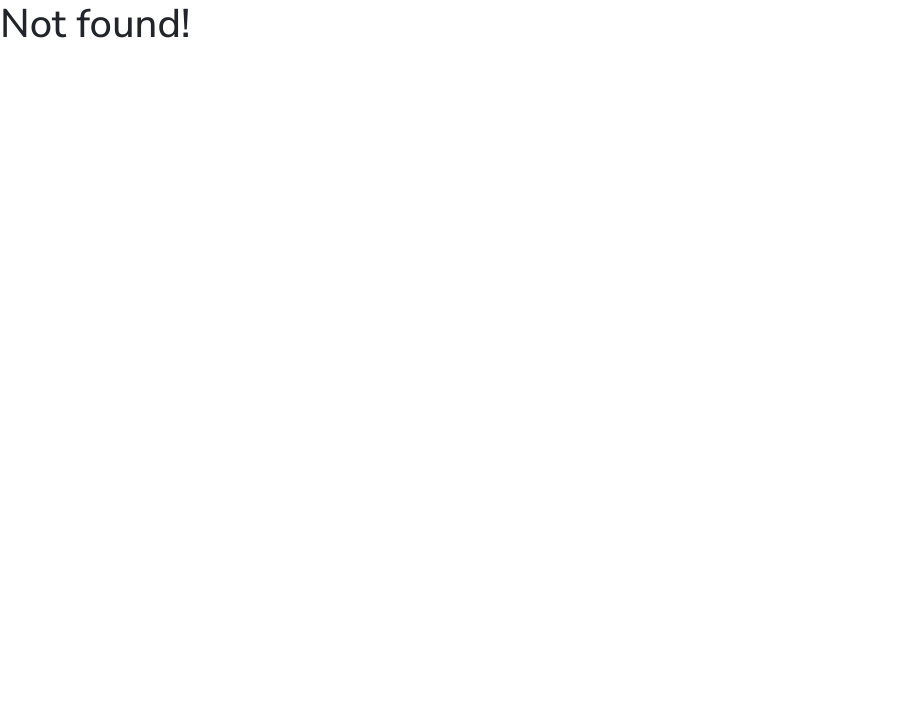
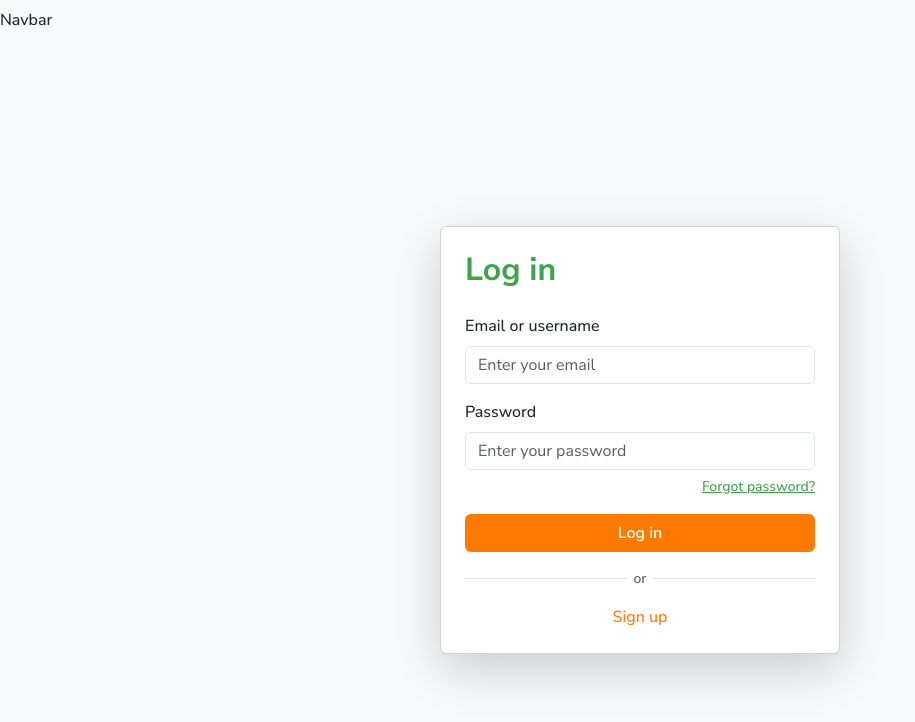
Before and after one commit to eulybin/waypoint-app, a React app: page /login in a window 1280 px wide. Before the commit this address had no page. Shown: the whole page, without its empty margins (0-915 px from the left). Built offline with nearby package versions, Linux system fonts and the light colour scheme.

Commit message:
login page v1 finished

```diff
--- a/src/front/index.css
+++ b/src/front/index.css
@@ -10,3 +10,11 @@ body {
 .bg-orange {
   background-color: #ff7a00;
 }
+
+.text-green {
+  color: #3fa34d;
+}
+
+.bg-green {
+  background-color: #3fa34d;
+}
--- /dev/null
+++ b/src/front/pages/Login.jsx
@@ -0,0 +1,60 @@
+import React from "react";
+import { Link } from "react-router-dom";
+
+const Login = () => {
+    return (
+        <div className="d-flex justify-content-center align-items-center vh-100 bg-light">
+            <div className="card shadow-lg p-4" style={{ width: "400px" }}>
+                <h2 className="fw-bold text-green mb-4">Log in</h2>
+
+                <form>
+                    <div className="mb-3">
+                        <label className="form-label">Email or username</label>
+                        <input
+                            type="text"
+                            className="form-control"
+                            placeholder="Enter your email"
+                        />
+                    </div>
+
+                    <div className="mb-3">
+                        <label className="form-label">Password</label>
+                        <input
+                            type="password"
+                            className="form-control"
+                            placeholder="Enter your password"
+                        />
+                        <div className="text-end mt-1">
+                            <a href="#" className="small text-green">
+                                Forgot password?
+                            </a>
+                        </div>
+                    </div>
+
+                    <button
+                        type="submit"
+                        className="btn bg-orange w-100 text-white fw-semibold"
+                    >
+                        Log in
+                    </button>
+                </form>
+
+                <div className="d-flex align-items-center my-3">
+                    <div className="flex-grow-1 border-top"></div>
+                    <span className="mx-2 text-muted small">or</span>
+                    <div className="flex-grow-1 border-top"></div>
+                </div>
+
+
+
+                <div className="text-center medium">
+                    <Link to="/register" className="text-orange text-decoration-none">
+                        Sign up
+                    </Link>
+                </div>
+            </div>
+        </div>
+    );
+}
+
+export default Login
--- /dev/null
+++ b/src/front/pages/Register.jsx
@@ -0,0 +1,9 @@
+import React from 'react'
+
+const Register = () => {
+    return (
+        <div>Register</div>
+    )
+}
+
+export default Register
--- a/src/front/routes.jsx
+++ b/src/front/routes.jsx
@@ -5,11 +5,16 @@ import {
 } from "react-router-dom";
 import { Layout } from "./pages/Layout";
 import { Home } from "./pages/Home";
+import Login from "./pages/Login";
+import Register from "./pages/Register";
 
 export const router = createBrowserRouter(
   createRoutesFromElements(
     <Route path="/" element={<Layout />} errorElement={<h1>Not found!</h1>} >
       <Route path="/" element={<Home />} />
+      <Route path="/login" element={<Login />} />
+      <Route path="/register" element={<Register />} />
+
     </Route>
   )
 );
```
